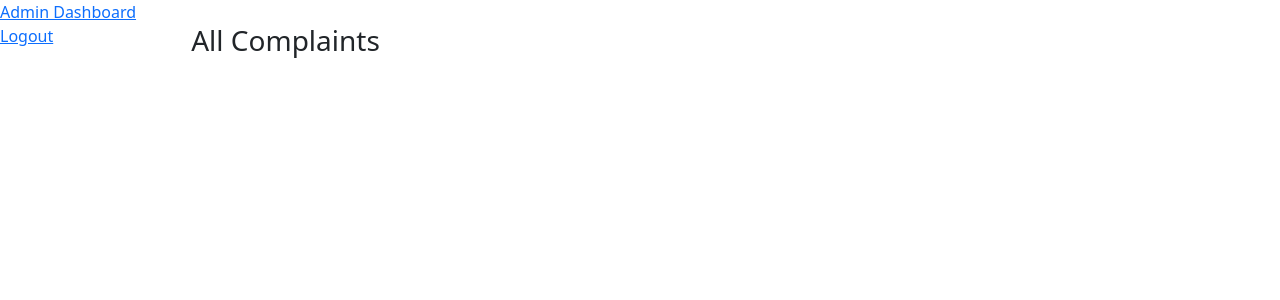
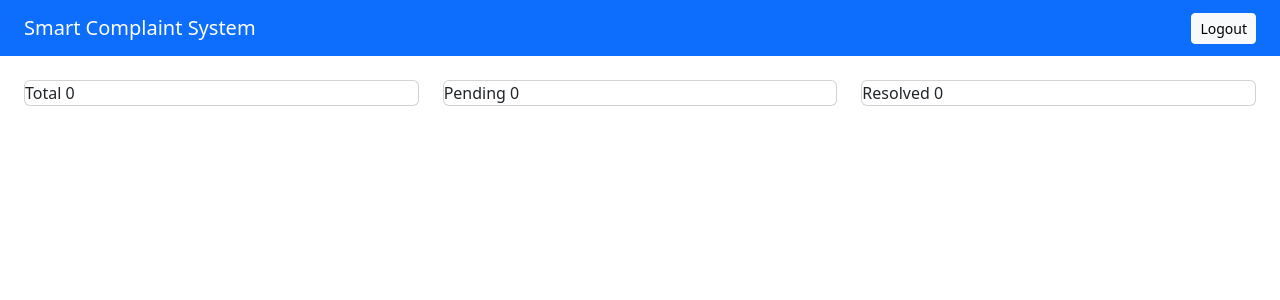
Before and after one commit to Sahiljain6/complaint-management-system, a Flask app: page /admin in a window 1280 px wide. Shown: the top 300 px of the page. Run offline with Flask 3, Linux system fonts and the light colour scheme; a user stored in the database is signed in; data that the repository does not hold is empty.

Commit message:
Refactor admin dashboard template with Jinja2 syntax

```diff
--- a/templates/admin_dashboard.html
+++ b/templates/admin_dashboard.html
@@ -1,32 +1,22 @@
-<!DOCTYPE html>
-<html>
-<head>
-    <title>Admin Dashboard</title>
-    <link href="https://cdn.jsdelivr.net/npm/bootstrap@5.3.2/dist/css/bootstrap.min.css" rel="stylesheet">
-    <link rel="stylesheet" href="/static/theme.css">
-</head>
-<body>
+{% extends 'base.html' %}
+{% block content %}
 
-<div class="d-flex">
-<div class="sidebar">
-    <a href="/admin">Admin Dashboard</a>
-    <a href="/logout">Logout</a>
+<div class="row mb-4">
+  <div class="col-md-4"><div class="card stat-card">Total {{ stats.total }}</div></div>
+  <div class="col-md-4"><div class="card stat-card pending">Pending {{ stats.pending }}</div></div>
+  <div class="col-md-4"><div class="card stat-card resolved">Resolved {{ stats.resolved }}</div></div>
 </div>
 
-<div class="container p-4">
-    <h3>All Complaints</h3>
-    {% for c in complaints %}
-    <div class="card p-3 mb-2">
-        <b>{{ c['title'] }}</b>
-        <p>{{ c['description'] }}</p>
-        {% if c['status']=='Pending' %}
-        <a href="/resolve/{{ c['id'] }}" class="btn btn-success btn-sm">Resolve</a>
-        {% else %}
-        <span class="badge badge-resolved">Resolved</span>
-        {% endif %}
-    </div>
-    {% endfor %}
+{% for c in complaints %}
+<div class="card p-3 mb-3">
+  <b>#{{ c.id }} | {{ c.user }}</b>
+  <p>{{ c.title }}</p>
+  {% if c.status == 'Pending' %}
+    <a href="/resolve/{{ c.id }}" class="btn btn-success btn-sm">Resolve</a>
+  {% else %}
+    <span class="badge bg-success">Resolved</span>
+  {% endif %}
 </div>
-</div>
-</body>
-</html>
+{% endfor %}
+
+{% endblock %}
```
